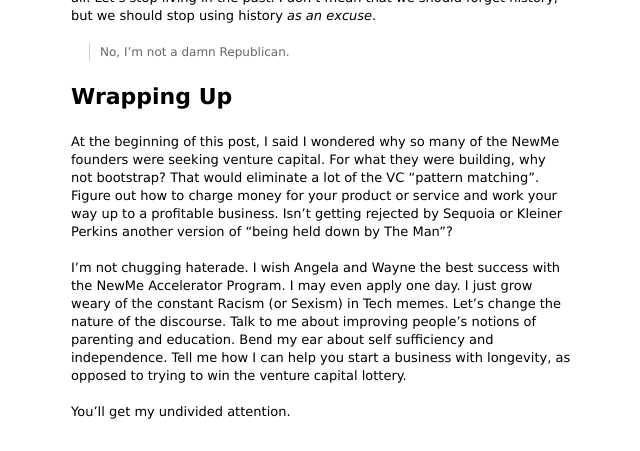
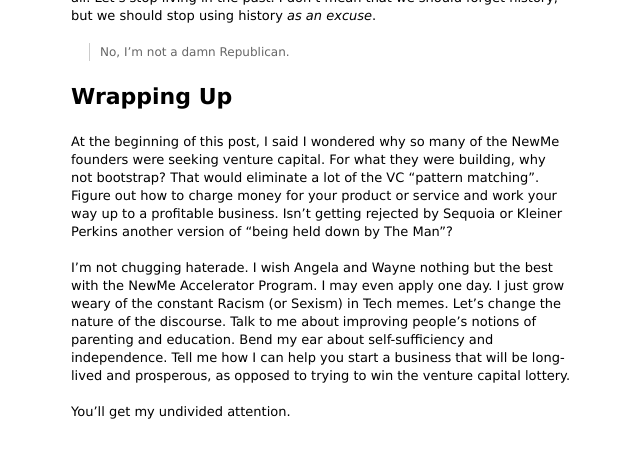
Before and after one commit to kstewart/kstewart.me, a Jekyll site: the page built from _posts/2012-02-21-black-in-tech-america.md, in a window 1280 px wide and 900 px high, scrolled down 3325 px, cut to the strip 0-451 px from the top of the window. Shown: the whole strip, without its empty margins (319-959 px from the left). Built offline with Jekyll 4.4.1, drawn with Linux system fonts in a browser that asks for light colours; Markdown is read by kramdown in place of the engine named in the settings; some of the changed text lies outside the part shown.

Commit message:
Black in (Tech) America

```diff
--- a/_posts/2012-02-21-black-in-tech-america.md
+++ b/_posts/2012-02-21-black-in-tech-america.md
@@ -43,7 +43,7 @@
 
 I didn't write all of the above just to give you a mini-biography. I'm just setting context. You see, while I have experienced more than my share of racism in my life I faced very little of it in my professional career. I've never been passed over for a promotion. In fact I was promoted, given raises and stock and moved into management (and I still code when I can). I've been a hiring manager for over 15 years now and managed engineers of many races, both men and women. In total, I've probably had about 100 people reporting to me throughout my career. Of that group, fewer than 10 were Black.
 
-Now, ask yourself why is that? Is it because I did not seek Black engineers out? Maybe. I didn't explicitly say, "Find me some brothers and sistas" to my recruiters. I didn't camp out at Howard University. Why? Because color was never an issue. Talent was. I rarely lacked a large pool of potential hires at any of the companies I worked for in the past. The problem was that there were very few (if any) black people in the pool. Why was that?
+Now, ask yourself why is that? Is it because I did not seek Black engineers out? Maybe. I didn't explicitly say, "Find me some brothers and sistas" to my recruiters. I didn't camp out at Howard University. Why? Because color was never an issue. Talent was. I rarely lacked a large pool of potential hires at any of the companies I worked for in the past. The problem was that there were very few (if any) black people in the pool.
 
 More importantly, I ask myself whether I should have been working harder to recruit and hire Black developers? I am pretty convinced that the answer is *No*. I know some might say that I need to "give back to the community", but which community would that be? The generic Black community? My neighborhood? The tech community? The professional community?
 
@@ -69,6 +69,6 @@
 
 At the beginning of this post, I said I wondered why so many of the NewMe founders were seeking venture capital. For what they were building, why not bootstrap? That would eliminate a lot of the VC "pattern matching". Figure out how to charge money for your product or service and work your way up to a profitable business. Isn't getting rejected by Sequoia or Kleiner Perkins another version of "being held down by The Man"?
 
-I'm not chugging haterade. I wish Angela and Wayne the best success with the NewMe Accelerator Program. I may even apply one day. I just grow weary of the constant Racism (or Sexism) in Tech memes. Let's change the nature of the discourse. Talk to me about improving people's notions of parenting and education. Bend my ear about self sufficiency and independence. Tell me how I can help you start a business with longevity, as opposed to trying to win the venture capital lottery.
+I'm not chugging haterade. I wish Angela and Wayne nothing but the best with the NewMe Accelerator Program. I may even apply one day. I just grow weary of the constant Racism (or Sexism) in Tech memes. Let's change the nature of the discourse. Talk to me about improving people's notions of parenting and education. Bend my ear about self-sufficiency and independence. Tell me how I can help you start a business that will be long-lived and prosperous, as opposed to trying to win the venture capital lottery.
 
 You'll get my undivided attention.
```
Also changed, not shown: 2 other files.
